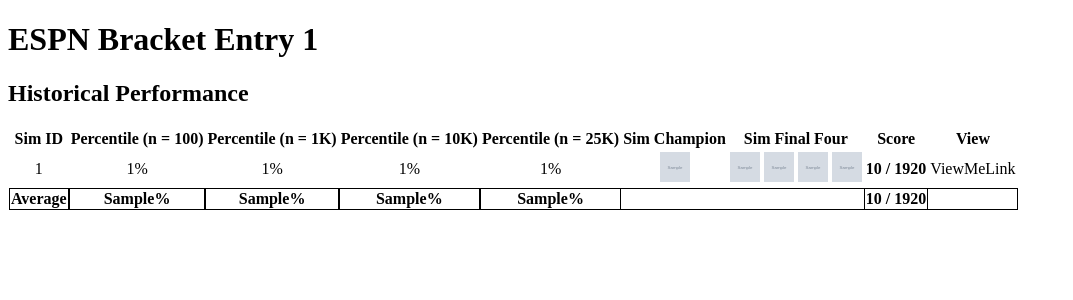
After one commit to kevniu95/NCAA-Tournament-Modeler-Project, a Flask app: template app/templates/entrySummary.html in a window 1280 px wide. The commit adds this page. Shown: the top 300 px of the page, without its empty margins (0-1073 px from the left). Run offline with Flask 2, Linux system fonts and the light colour scheme; the template is opened without the code that fills it: most values are stand-ins (such as "Sample title", 1, 10 or a date in 2020); grey boxes marked "Sample" are stand-in pictures.

Commit message:
New route summarizing each bracket entry id, using reads from newly set up Dynamo DB data

```diff
--- a/AWS_setup/boto/ddb_funcs.py
+++ b/AWS_setup/boto/ddb_funcs.py
@@ -27,7 +27,7 @@ def writeToDynamo(app : Flask, tableName : str, write_data : Dict) -> None:
         app.logger.error(f'Unspecified error while uploading to Dynamo DB: {e}')
         return abort(500)
 
-def readDynamoData(app : Flask, tableName : str, **kwargs):
+def readDynamo(app : Flask, tableName : str, **kwargs):
     dynamodb = boto3.resource('dynamodb', region_name = MY_REGION)
     table = dynamodb.Table(tableName)
     try:
@@ -45,19 +45,26 @@ def readDynamoData(app : Flask, tableName : str, **kwargs):
 # ==================
 def writeToDynamoMeta(app : Flask, entry_results : Dict) -> None:
     # 1. Remove the histogram plots before saving to DDB
-    saveHistPlots = {}
+    saveHist = {'plots' : {},
+                'nums' : {}}
     for k, v in entry_results['entryAtSize'].items():
-        saveHistPlots[k] = entry_results['entryAtSize'][k]['histPlot']
+        saveHist['plots'][k] = entry_results['entryAtSize'][k]['histPlot']
+        saveHist['nums'][k] = entry_results['entryAtSize'][k]['histNums']
         del entry_results['entryAtSize'][k]['histPlot']
+        del entry_results['entryAtSize'][k]['histNums']
 
     # 2. Edit data and write to DDB
     write_data = json.loads(json.dumps(entry_results))
-    write_data = {k : v for k, v in write_data.items() if k != 'visualization'}
+    for k, v in write_data.items():
+        write_data[k] = v
+        if k == 'visualization':
+            write_data[k] = v[:7]
     writeToDynamo(app, DYNAMO_DB_META, write_data)
 
     # 3. Re-attach histogram plots
     for k,v in entry_results['entryAtSize'].items():
-        entry_results['entryAtSize'][k]['histPlot'] = saveHistPlots[k]
+        entry_results['entryAtSize'][k]['histPlot'] = saveHist['plots'][k]
+        entry_results['entryAtSize'][k]['histNums'] = saveHist['nums'][k]
 
 def writeToDynamoData(app : Flask, entry_results) -> None:
     # 1. Write data
@@ -65,5 +72,8 @@ def writeToDynamoData(app : Flask, entry_results) -> None:
     write_data = json.loads(json.dumps(write_data))
     writeToDynamo(app, DYNAMO_DB_DATA, write_data)
 
-def readDynamoDataMeta(app, **read_kwargs):
-    return readDynamoData(app, DYNAMO_DB_META, **read_kwargs)
+def readDynamoMeta(app, **read_kwargs):
+    return readDynamo(app, DYNAMO_DB_META, **read_kwargs)
+
+def readDynamoData(app, **read_kwargs):
+    return readDynamo(app, DYNAMO_DB_DATA, **read_kwargs)
--- a/app/app.py
+++ b/app/app.py
@@ -28,6 +28,7 @@ def results():
 
     # 1. Use link to get bracket entry id
     link = request.form['espnLink']
+    req_addr : str = request.remote_addr
     if len(link) == 0:
         link = "https://fantasy.espn.com/tournament-challenge-bracket/2022/en/entry?entryID=53350427"
     espnId = int(link[link.rfind('=') + 1:])
@@ -38,7 +39,7 @@ def results():
                     'Limit' : 1,
                     'ScanIndexForward' : False,
                     'ReturnConsumedCapacity' : 'TOTAL'}
-    response = ddb_funcs.readDynamoDataMeta(app, **read_kwargs)
+    response = ddb_funcs.readDynamoMeta(app, **read_kwargs)
     sim_id = 1
     if (response and response['ResponseMetadata']['HTTPStatusCode'] == 200 and
         response['Count'] > 0):
@@ -48,6 +49,7 @@ def results():
     #    and Dynamo DB
     entry_results = {'entry_id' : espnId,
                     'simulation_id' : sim_id,
+                    'req_addr' : req_addr,
                     'score' : None,
                     'visualization' : None,
                     'entryAtSize' : {}}
@@ -77,6 +79,32 @@ def results():
 
     return render_template('results.html', results = entry_results, espnId = espnId)
 
+@app.route('/<entryId>/summary')
+def entrySummary(entryId):
+    entryId = int(entryId)
+    read_kwargs = {'KeyConditionExpression' : Key('entry_id').eq(entryId),
+                    'Limit' : 25,
+                    'ScanIndexForward' : False,
+                    'ReturnConsumedCapacity' : 'TOTAL'}
+    response_meta = ddb_funcs.readDynamoMeta(app, **read_kwargs)
+
+    scoreSumm = []
+    metadata = response_meta['Items']
+    entryAtSizeSumm = {'100' : [], '1000' : [], '10000' : [], '25000' : []}
+    for i in metadata:
+        scoreSumm.append(int(i['score']))
+        for k in entryAtSizeSumm.keys():
+            if str(k) in i['entryAtSize'].keys():
+                entryAtSizeSumm[str(k)].append(float(i['entryAtSize'][str(k)]['percentile']))
+            else:
+                i['entryAtSize'][str(k)] = {}
+                i['entryAtSize'][str(k)]['percentile'] = -1
+
+    scoreSumm = round(sum(scoreSumm) / len(scoreSumm),1)
+    entryAtSizeSumm = {k : (round(sum(v) / len(v),1) if len(v) > 0 else -1) for k, v in entryAtSizeSumm.items()}
+    print(entryAtSizeSumm)
+    return render_template('entrySummary.html', metadata = metadata, scoreSumm = scoreSumm, entryAtSizeSumm = entryAtSizeSumm)
+
 # @app.route('/specific_results/<competitors>/<neighbors>')
 # def specific_results(competitors, neighbors):
 #     print(neighbors)
--- /dev/null
+++ b/app/templates/entrySummary.html
@@ -0,0 +1,86 @@
+<!DOCTYPE html>
+<html>
+	<head>
+		<title>Entry Summary</title>
+	</head>
+  <body>
+		<!-- Headings -->
+		<h1>ESPN Bracket Entry {{ metadata[0]['entry_id'] }} </h1>
+	</body>
+
+	<body>
+		<!-- Headings -->
+		<h2>Historical Performance</h2>
+	</body>
+	<table id="history" class="table table-striped">
+		<thead>
+		  <tr>
+			<th>Sim ID</th>
+			<th>Percentile (n = 100) </th>
+            <th>Percentile (n = 1K) </th>
+            <th>Percentile (n = 10K) </th>
+            <th>Percentile (n = 25K) </th>
+			<th>Sim Champion</th>
+			<th>Sim Final Four</th>
+            <th>Score</th>
+            <th>View</th>
+			</tr>
+		</thead>
+		<tbody>
+			{% for i in metadata %}
+			<tr>
+			  <td align='center'>{{ i['simulation_id'] }}</td>
+			  <td align='center'>{{ i['entryAtSize']['100']['percentile'] }}%</td>
+              <td align='center'>{{ i['entryAtSize']['1000']['percentile'] }}%</td>
+              <td align='center'>{{ i['entryAtSize']['10000']['percentile'] }}%</td>
+              <td align='center'>{{ i['entryAtSize']['25000']['percentile'] }}%</td>
+              <td align='center'><img src = "{{ i['visualization'][0]['c_team']['img'] }}" height = 30 width = 30> </td>
+              <td align='center'>
+                <img src = "{{ i['visualization'][3]['c_team']['img'] }}" height = 30 width = 30>
+                <img src = "{{ i['visualization'][4]['c_team']['img'] }}" height = 30 width = 30>
+                <img src = "{{ i['visualization'][5]['c_team']['img'] }}" height = 30 width = 30>
+                <img src = "{{ i['visualization'][6]['c_team']['img'] }}" height = 30 width = 30>
+                </td>
+
+              <td align='center'><strong>{{ i['score'] }} / 1920</strong></td>
+              <td align='center'>ViewMeLink</td>
+
+			  </tr>
+		  {% endfor %}
+          <tr style="outline: thin solid">
+            <td align='center' style="outline: thin solid"><strong>Average</strong></td>
+            <td align='center' style="outline: thin solid"><strong>{{ entryAtSizeSumm['100'] }}%</strong></td>
+            <td align='center' style="outline: thin solid"><strong>{{ entryAtSizeSumm['1000'] }}%</strong></td>
+            <td align='center' style="outline: thin solid"><strong>{{ entryAtSizeSumm['10000'] }}%</strong></td>
+            <td align='center' style="outline: thin solid"><strong>{{ entryAtSizeSumm['25000'] }}%</strong></td>
+            <td align='center'></td>
+            <td align='center'></td>
+            <td align='center' style="outline: thin solid"><strong>{{ scoreSumm }} / 1920</strong></td>
+            <td align='center'></td>
+        </tr>
+
+		</tbody>
+	  </table>
+
+	<script>
+	var t = document.getElementById('vsSim');
+	if(t) {
+		Array.from(t.rows).forEach((tr, rowIdx) => {
+			Array.from(tr.cells).forEach((cell, cellIdx) => {
+				if (rowIdx == 1){
+					tr.style.backgroundColor = 'RGBA(0, 0, 0, 0.1)'
+				}
+				else if (cellIdx == 4 && rowIdx > 1){
+					if (cell.innerText.charAt(0) != '0'){
+						tr.style.backgroundColor = 'RGBA(111, 245, 111, 0.5)'
+					}
+					else{
+						tr.style.backgroundColor = 'RGBA(241, 157, 157, 0.5)'
+
+					}
+				}
+			});
+		});
+	}
+	</script>
+</html>
--- a/app/templates/simulate.html
+++ b/app/templates/simulate.html
@@ -6,7 +6,7 @@ University of Chicago
 <!DOCTYPE html>
 <html>
 	<head>
-		<title>HTML Cheat Sheet</title>
+		<title>NCAA Tournament Simulator</title>
 	</head>
   <body>
 		<!-- Headings -->
```
Also changed, not shown: app/templates/results.html (+4 -3 lines).
